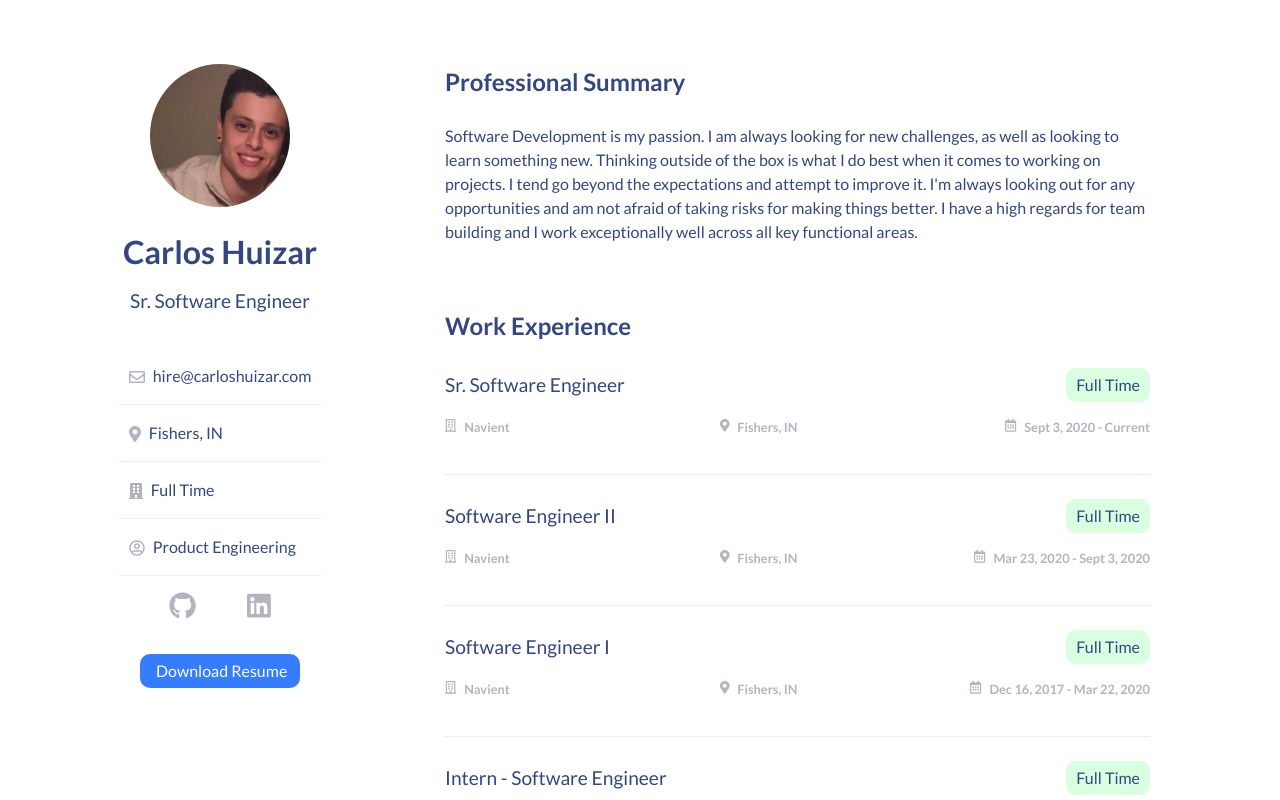
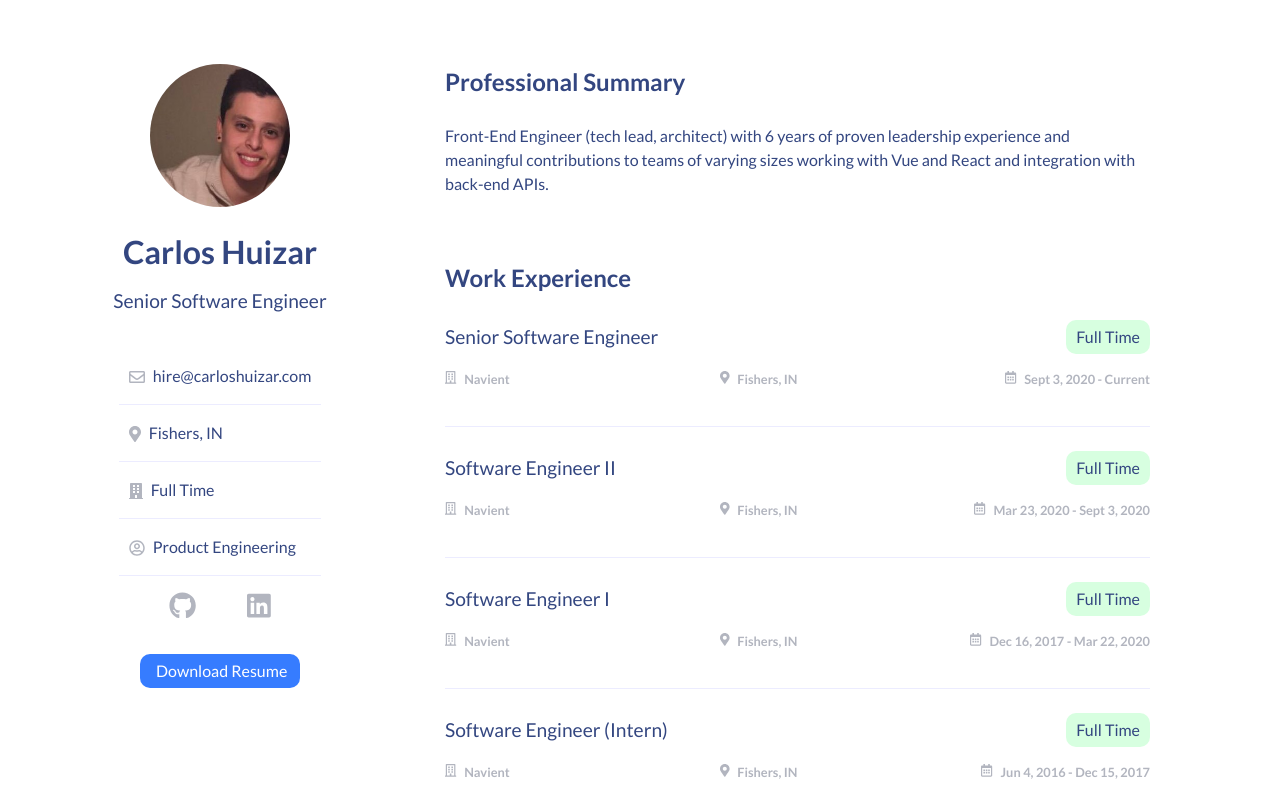
Before and after one commit to cahuizar/PersonalSite, a React (Create React App) app: page / in a window 1280 px wide. Shown: the top 800 px of the page. Built offline with nearby package versions, Linux system fonts and the light colour scheme; the HTML template or start-up script is replaced by a standard one.

Commit message:
Update Resume

```diff
--- a/src/components/LeftPanel/LeftPanel.js
+++ b/src/components/LeftPanel/LeftPanel.js
@@ -3,7 +3,7 @@ import { MainInfo } from './MainInfo/MainInfo';
 import { SubInfo } from './SubInfo/SubInfo';
 import { Button } from '../Button/Button';
 
-import Pdf from './../../assets/images/resume.pdf';
+import Pdf from './../../assets/images/Carlos-Huizar-Resume.pdf';
 const onClick = () => window.open(Pdf);
 const LeftPanel = () => {
   return (
--- a/src/components/LeftPanel/MainInfo/MainInfo.js
+++ b/src/components/LeftPanel/MainInfo/MainInfo.js
@@ -10,7 +10,7 @@ export const MainInfo = () => {
         <img src={Profile} alt='Carlos Huizar' />
       </div>
       <h1>Carlos Huizar</h1>
-      <div className='title'>Sr. Software Engineer</div>
+      <div className='title'>Senior Software Engineer</div>
     </div>
   );
 };
--- a/src/components/RightPanel/RightPanel.js
+++ b/src/components/RightPanel/RightPanel.js
@@ -7,19 +7,13 @@ const RightPanel = () => {
     <Fragment>
       <Section hideHeadingMobile={true} heading='Professional Summary'>
         <p>
-          Software Development is my passion. I am always looking for new
-          challenges, as well as looking to learn something new. Thinking
-          outside of the box is what I do best when it comes to working on
-          projects. I tend go beyond the expectations and attempt to improve it.
-          I'm always looking out for any opportunities and am not afraid of
-          taking risks for making things better. I have a high regards for team
-          building and I work exceptionally well across all key functional
-          areas.
+            Front-End Engineer (tech lead, architect) with 6 years of proven leadership experience and meaningful
+            contributions to teams of varying sizes working with Vue and React and integration with back-end APIs.
         </p>
       </Section>
       <Section heading='Work Experience'>
          <Item
-          heading='Sr. Software Engineer'
+          heading='Senior Software Engineer'
           company='Navient'
           location='Fishers, IN'
           workingTime='Full Time'
@@ -40,7 +34,7 @@ const RightPanel = () => {
           date='Dec 16, 2017 - Mar 22, 2020'
         />
         <Item
-          heading='Intern - Software Engineer'
+          heading='Software Engineer (Intern)'
           company='Navient'
           location='Fishers, IN'
           workingTime='Full Time'
```
Also changed, not shown: 2 other files (tests, documents, lock files or other folders).
